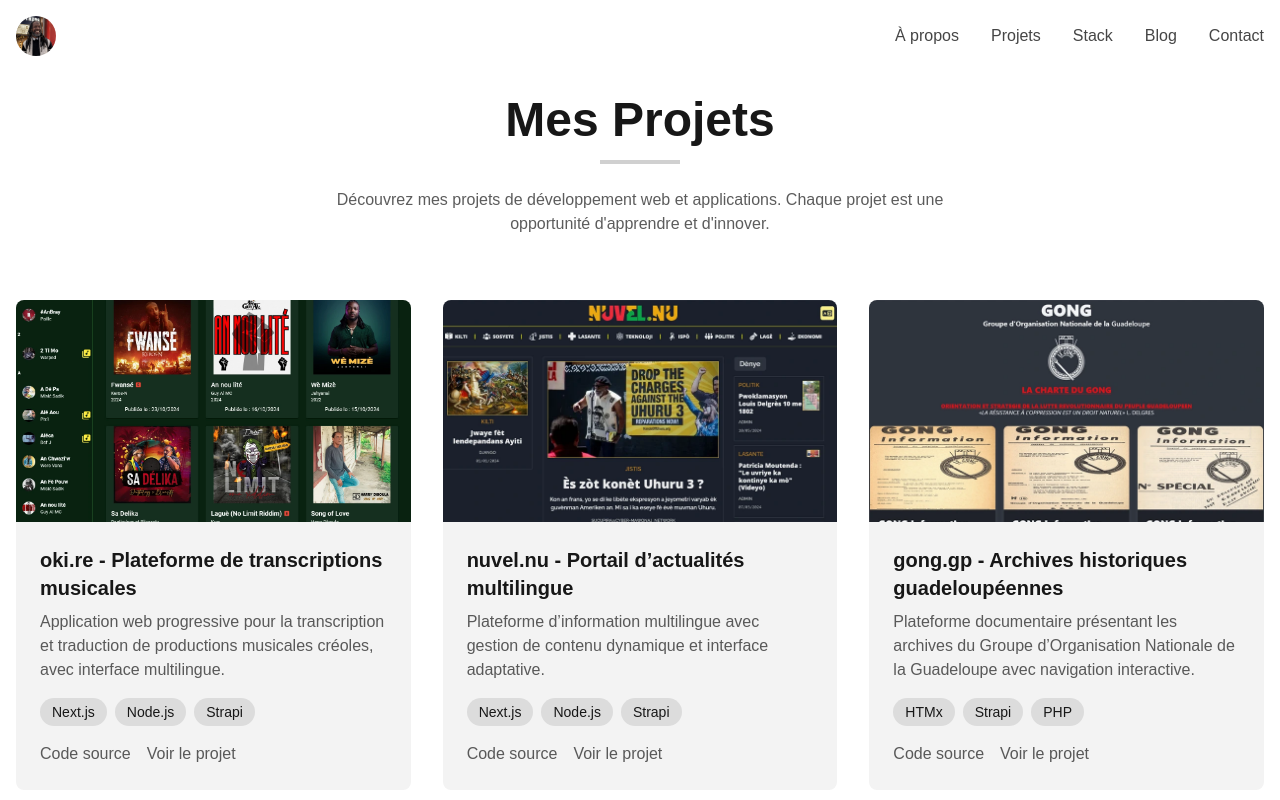
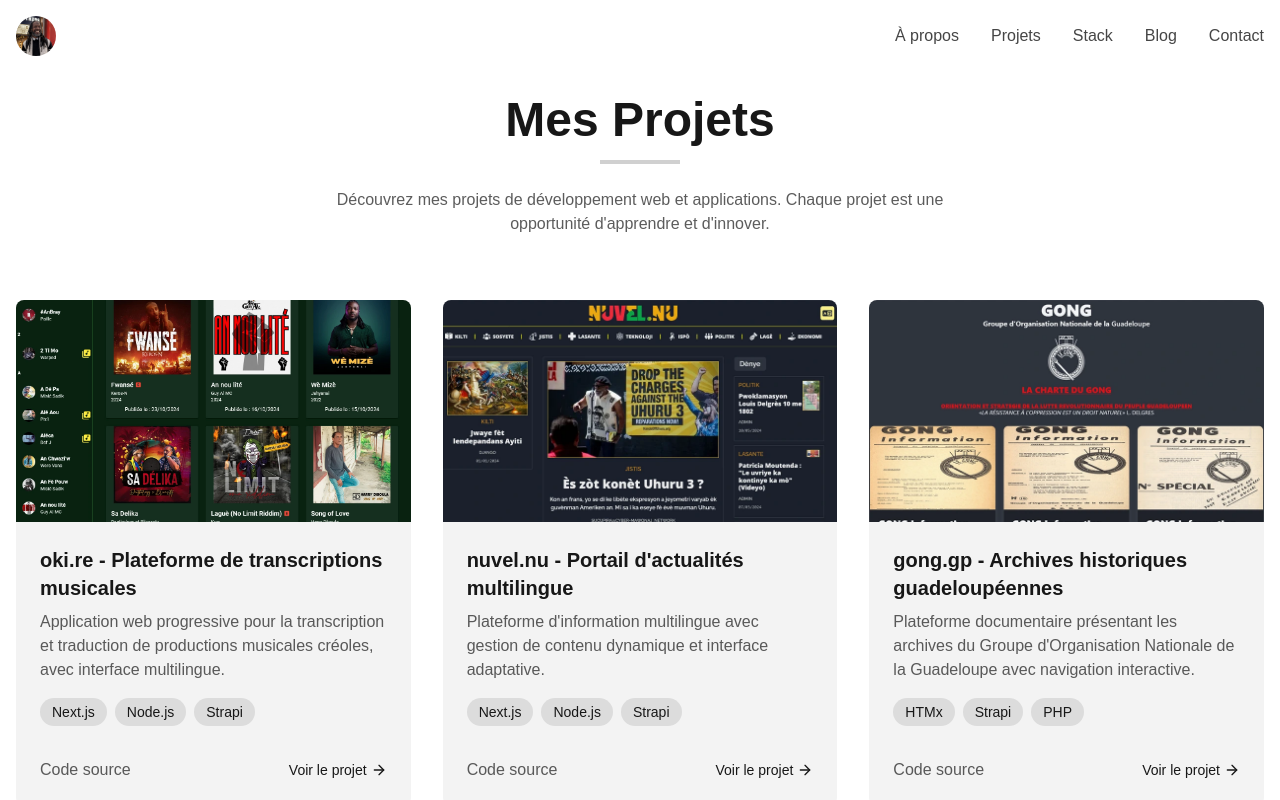
Before and after one commit to cedric-famibelle-pronzola/cedric-pronzola-v2, a Next.js app: page /projects in a window 1280 px wide. Shown: the top 800 px of the page. Built offline with nearby package versions, Linux system fonts and the light colour scheme.

Commit message:
fix alignments

```diff
--- a/app/components/Projects.tsx
+++ b/app/components/Projects.tsx
@@ -63,7 +63,7 @@ const Projects = () => {
               direction={index % 2 === 0 ? 'left' : 'right'}
             >
               <motion.div
-                className="bg-background border border-foreground/10 rounded-xl overflow-hidden hover:shadow-lg transition-all duration-300 h-full"
+                className="bg-background border border-foreground/10 rounded-xl overflow-hidden hover:shadow-lg transition-all duration-300 h-full flex flex-col"
                 onHoverStart={() => setHoveredProject(project.id)}
                 onHoverEnd={() => setHoveredProject(null)}
                 whileHover={{ y: -5 }}
@@ -76,11 +76,12 @@ const Projects = () => {
                   />
                 </div>
 
-                <div className="p-6 flex flex-col h-[calc(100%-12rem)]">
+                <div className="p-6 flex flex-col flex-grow justify-between">
+                  <div>
                     <h3 className="text-xl font-bold mb-2">{project.title}</h3>
-                  <p className="text-foreground/70 mb-4 flex-grow">{project.description}</p>
+                    <p className="text-foreground/70 mb-4">{project.description}</p>
 
-                  <div className="flex flex-wrap gap-2 mb-6">
+                    <div className="flex flex-wrap gap-2 mb-4">
                       {project.technologies.map((technologie) => (
                         <span
                           key={technologie}
@@ -90,12 +91,23 @@ const Projects = () => {
                         </span>
                       ))}
                     </div>
+                  </div>
+
+                  <div className="flex justify-between pt-4">
+                    <a
+                      href={`https://codeberg.org/ced972/${project.link.replace('https://', '')}`}
+                      target="_blank"
+                      rel="noopener noreferrer"
+                      className="text-foreground/70 hover:text-foreground transition-colors"
+                    >
+                      Code source
+                    </a>
 
                     <Link
                       href={project.link}
                       target="_blank"
                       rel="noopener noreferrer"
-                    className="inline-flex items-center text-sm font-medium hover:underline mt-auto"
+                      className="inline-flex items-center text-sm font-medium hover:underline"
                     >
                       Voir le projet
                       <svg
@@ -114,6 +126,7 @@ const Projects = () => {
                         <polyline points="12 5 19 12 12 19"></polyline>
                       </svg>
                     </Link>
+                  </div>
                 </div>
               </motion.div>
             </AnimatedSection>
--- a/app/projects/page.tsx
+++ b/app/projects/page.tsx
@@ -14,8 +14,8 @@ const projects = [
     link: 'https://oki.re',
   },
   {
-    title: 'nuvel.nu - Portail d’actualités multilingue',
-    description: 'Plateforme d’information multilingue avec gestion de contenu dynamique et interface adaptative.',
+    title: "nuvel.nu - Portail d'actualités multilingue",
+    description: "Plateforme d'information multilingue avec gestion de contenu dynamique et interface adaptative.",
     technologies: ['Next.js', 'Node.js', 'Strapi'],
     image: '/images/projects/nuvel.nu-800x450.webp',
     source: 'https://codeberg.org/OKI/nuvel.nu',
@@ -23,7 +23,7 @@ const projects = [
   },
   {
     title: 'gong.gp - Archives historiques guadeloupéennes',
-    description: 'Plateforme documentaire présentant les archives du Groupe d’Organisation Nationale de la Guadeloupe avec navigation interactive.',
+    description: "Plateforme documentaire présentant les archives du Groupe d'Organisation Nationale de la Guadeloupe avec navigation interactive.",
     technologies: ['HTMx', 'Strapi', 'PHP'],
     image: '/images/projects/gong.gp-800x450.webp',
     source: 'https://codeberg.org/OKI/gong.gp',
@@ -39,7 +39,7 @@ const projects = [
   },
   {
     title: 'konstitisyon.la - Plateforme de démocratie participative',
-    description: 'Application collaborative permettant aux citoyens de rédiger, proposer des révisions et voter sur les articles d’une constitution.',
+    description: "Application collaborative permettant aux citoyens de rédiger, proposer des révisions et voter sur les articles d'une constitution.",
     technologies: ['Next.js', 'Directus'],
     image: '/images/projects/konstitisyon.la-800x450.webp',
     source: 'https://codeberg.org/OKI/konstitisyon.la',
@@ -65,7 +65,7 @@ const ProjectsPage = () => {
             {projects.map((project, index) => (
               <AnimatedSection key={project.title} direction="up" delay={index * 0.1}>
                 <motion.div
-                  className="bg-foreground/5 rounded-lg overflow-hidden hover:bg-foreground/10 transition-colors"
+                  className="bg-foreground/5 rounded-lg overflow-hidden hover:bg-foreground/10 transition-colors h-full flex flex-col"
                   whileHover={{ y: -5 }}
                 >
                   <div className="aspect-video relative overflow-hidden">
@@ -75,7 +75,8 @@ const ProjectsPage = () => {
                       className="w-full h-full object-cover"
                     />
                   </div>
-                  <div className="p-6">
+                  <div className="p-6 flex flex-col flex-grow justify-between">
+                    <div>
                       <h2 className="text-xl font-bold mb-2">{project.title}</h2>
                       <p className="text-foreground/70 mb-4">{project.description}</p>
                       <div className="flex flex-wrap gap-2 mb-4">
@@ -88,7 +89,8 @@ const ProjectsPage = () => {
                           </span>
                         ))}
                       </div>
-                    <div className="flex gap-4">
+                    </div>
+                    <div className="flex justify-between gap-4 pt-4">
                       <a
                         href={project.source}
                         target="_blank"
@@ -98,15 +100,30 @@ const ProjectsPage = () => {
                         Code source
                       </a>
                       {project.wip ? (
-                        <i>En cours de développement</i>
+                        <i className="text-foreground/70">En cours de développement</i>
                       ) : (
                         <a
                           href={project.link}
                           target="_blank"
                           rel="noopener noreferrer"
-                          className="text-foreground/70 hover:text-foreground transition-colors"
+                          className="inline-flex items-center text-sm font-medium hover:underline"
                         >
                           Voir le projet
+                          <svg
+                            xmlns="http://www.w3.org/2000/svg"
+                            width="16"
+                            height="16"
+                            viewBox="0 0 24 24"
+                            fill="none"
+                            stroke="currentColor"
+                            strokeWidth="2"
+                            strokeLinecap="round"
+                            strokeLinejoin="round"
+                            className="ml-1"
+                          >
+                            <line x1="5" y1="12" x2="19" y2="12"></line>
+                            <polyline points="12 5 19 12 12 19"></polyline>
+                          </svg>
                         </a>
                       )}
                     </div>
```
Lines whose indentation alone changed are shown as unchanged.
